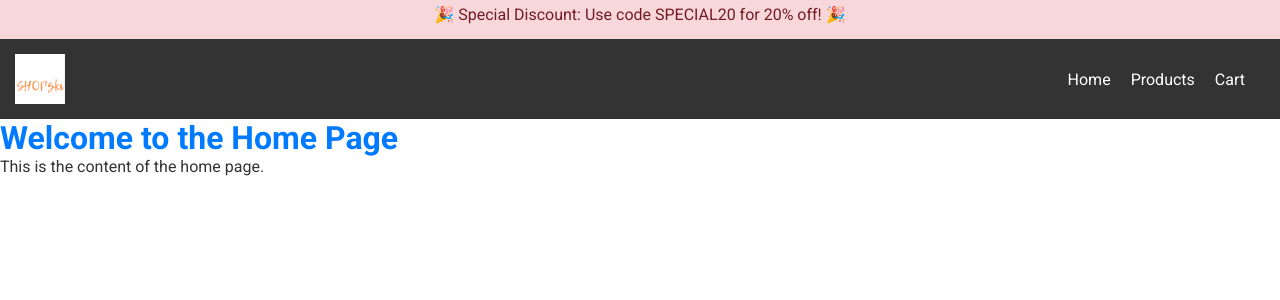
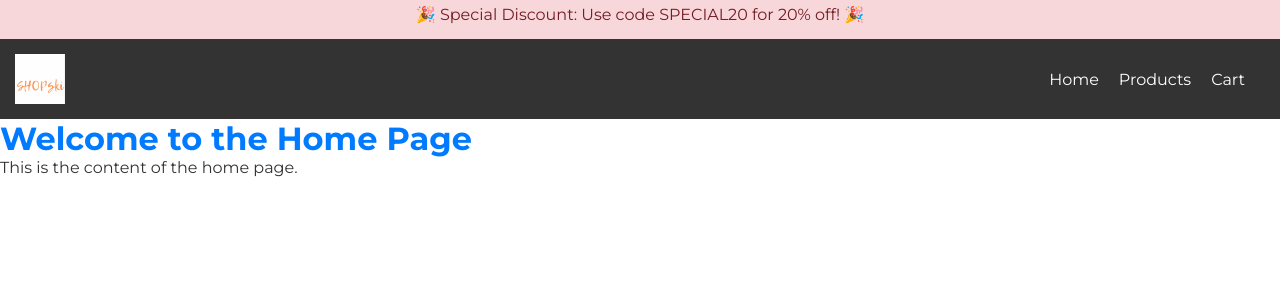
Before and after one commit to PiotrWojenski/E-Commerce-Store, a React (Create React App) app: page / in a window 1280 px wide. Shown: the top 300 px of the page. Built offline with nearby package versions, Linux system fonts and the light colour scheme.

Commit message:
Update font family in index.html and App.css

```diff
--- a/public/index.html
+++ b/public/index.html
@@ -2,32 +2,13 @@
 <html lang="en">
 	<head>
 		<meta charset="utf-8" />
-		<link rel="icon" href="%PUBLIC_URL%/favicon.ico" />
 		<meta name="viewport" content="width=device-width, initial-scale=1" />
-		<meta name="theme-color" content="#000000" />
 		<meta name="description" content="Web site created using create-react-app" />
 		<link rel="apple-touch-icon" href="%PUBLIC_URL%/logo192.png" />
-		<!--
-      manifest.json provides metadata used when your web app is installed on a
-      user's mobile device or desktop. See https://developers.google.com/web/fundamentals/web-app-manifest/
-    -->
-		<link rel="manifest" href="%PUBLIC_URL%/manifest.json" />
-		<!--
-      Notice the use of %PUBLIC_URL% in the tags above.
-      It will be replaced with the URL of the `public` folder during the build.
-      Only files inside the `public` folder can be referenced from the HTML.
 
-      Unlike "/favicon.ico" or "favicon.ico", "%PUBLIC_URL%/favicon.ico" will
-      work correctly both with client-side routing and a non-root public URL.
-      Learn how to configure a non-root public URL by running `npm run build`.
-    -->
-		<link <link rel="preconnect" href="https://fonts.googleapis.com" />
-		<link rel="preconnect" href="https://fonts.gstatic.com" crossorigin />
 		<link
-			rel="stylesheet"
-			href="https://fonts.googleapis.com/css2?family=Roboto:wght@300;400;500;600;700&display=swap" />
-
-		<link rel="stylesheet" href="https://fonts.googleapis.com/icon?family=Material+Icons" />
+			href="https://fonts.googleapis.com/css2?family=Montserrat:wght@400;700&family=Raleway:wght@300;400;700&family=Urbanist:wght@300;400;700&display=swap"
+			rel="stylesheet" />
 
 		<title>Shopping Center</title>
 	</head>
--- a/src/App.css
+++ b/src/App.css
@@ -5,7 +5,7 @@
 }
 
 body {
-	font-family: 'Roboto', sans-serif;
+	font-family: 'Montserrat', sans-serif;
 	color: #333; /* Text color */
 	background-color: #fff; /* Background color */
 }
```
